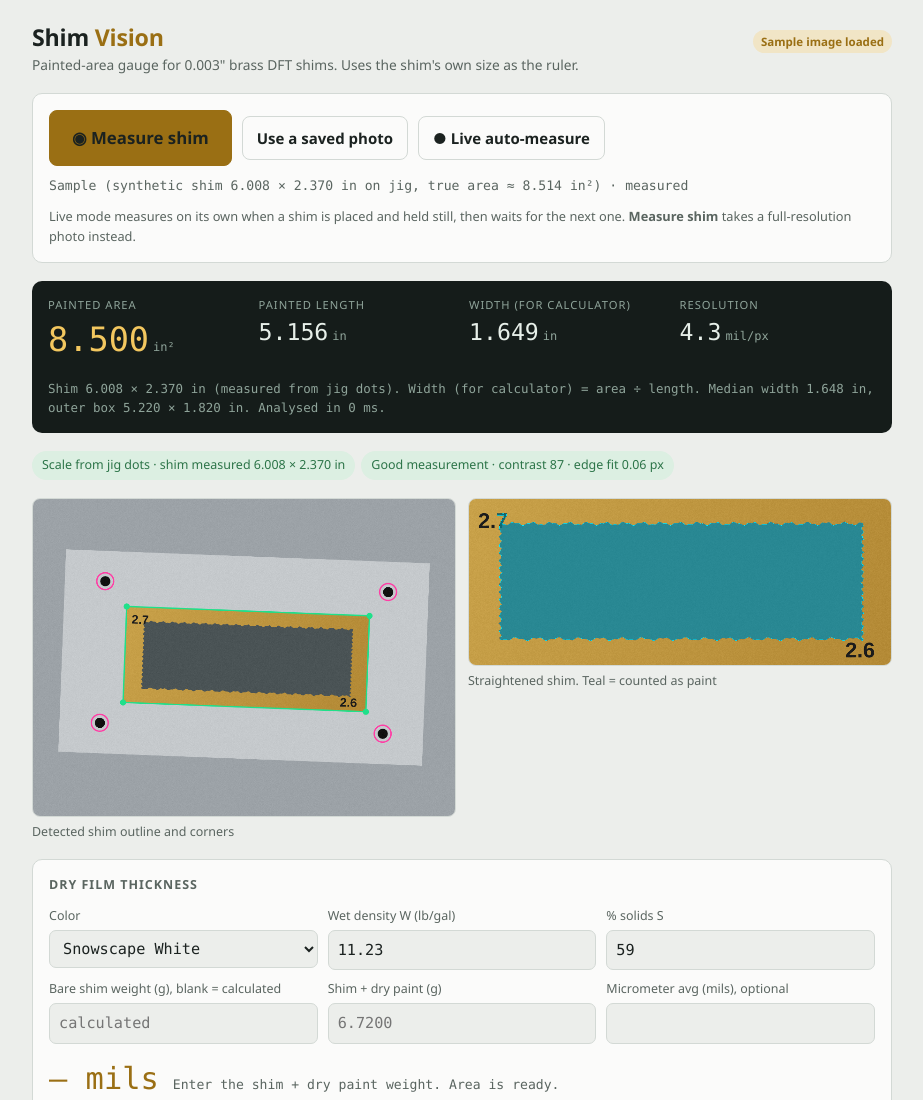
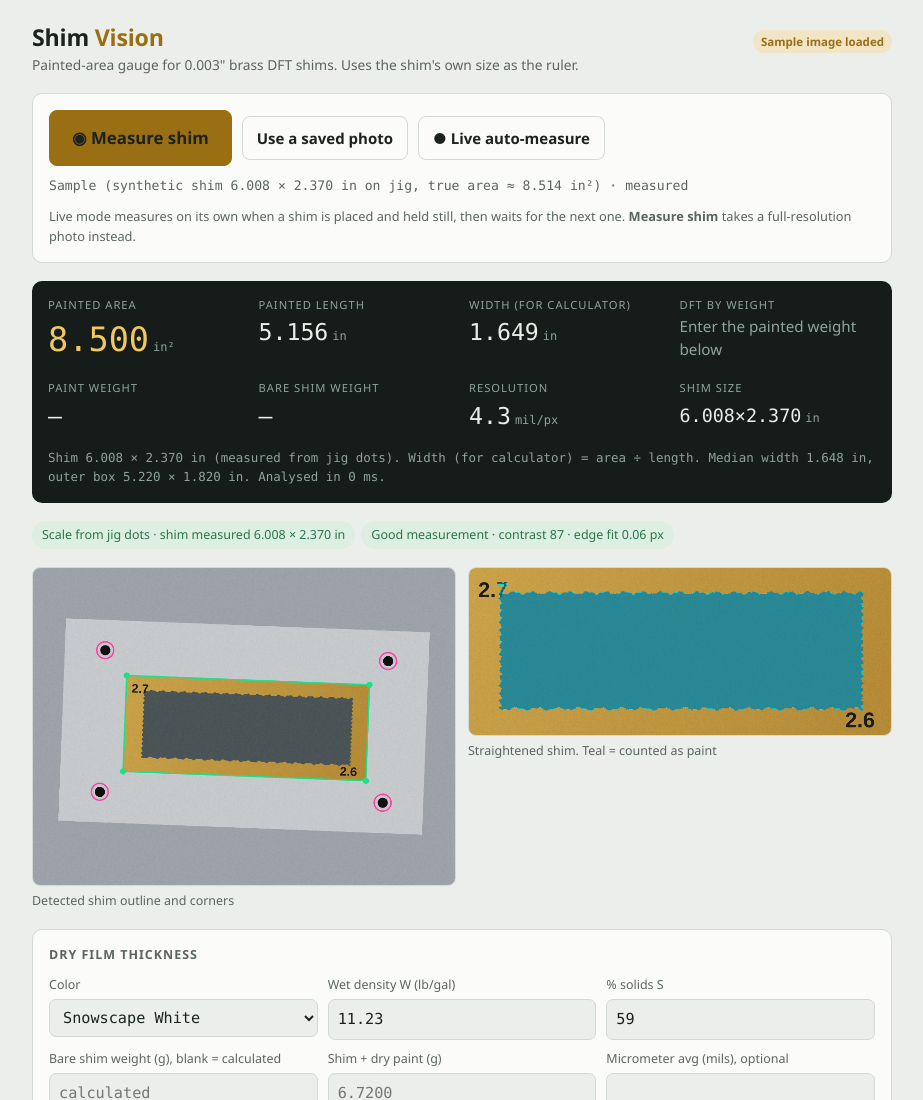
Before and after one commit to rjl4395-design/Shim-Vision, a plain HTML site: page index.html in a window 1280 px wide. Shown: the top 1100 px of the page, without its empty margins (178-1101 px from the left). Drawn offline with Linux system fonts and the light colour scheme.

Commit message:
Add files via upload

```diff
--- a/index.html
+++ b/index.html
@@ -62,6 +62,9 @@ h2{font-size:.78rem;margin:0;font-weight:600;text-transform:uppercase;letter-spa
 .readout .v{font-family:var(--mono);font-size:1.45rem;font-variant-numeric:tabular-nums;white-space:nowrap}
 .readout .v small{font-size:.75rem;color:var(--display-dim);margin-left:4px}
 .readout .main .v{font-size:2.1rem;color:#f3c75f}
+.readout .dftcell .v{color:#7fe0a8}
+#rShim{font-size:1.15rem;line-height:2.1rem}
+.readout .dftcell .v.wait{font-size:.95rem;color:var(--display-dim);white-space:normal;font-family:var(--sans)}
 .readout .note{grid-column:1/-1;font-size:.78rem;color:var(--display-dim);font-family:var(--mono)}
 @media (max-width:620px){.readout{grid-template-columns:repeat(2,minmax(0,1fr))}.readout .main{grid-column:1/-1}}
 .chips{display:flex;flex-wrap:wrap;gap:6px}
@@ -127,7 +130,11 @@ details p,details li{font-size:.85rem;color:var(--muted)}
     <div class="cell main"><span class="k">Painted area</span><span class="v" id="rArea">—</span></div>
     <div class="cell"><span class="k">Painted length</span><span class="v" id="rL">—</span></div>
     <div class="cell"><span class="k">Width (for calculator)</span><span class="v" id="rW">—</span></div>
+    <div class="cell main dftcell"><span class="k">DFT by weight</span><span class="v" id="rDFT">—</span></div>
+    <div class="cell"><span class="k">Paint weight</span><span class="v" id="rPaint">—</span></div>
+    <div class="cell"><span class="k" id="rBareK">Bare shim weight</span><span class="v" id="rBare">—</span></div>
     <div class="cell"><span class="k">Resolution</span><span class="v" id="rRes">—</span></div>
+    <div class="cell"><span class="k">Shim size</span><span class="v" id="rShim">—</span></div>
     <div class="note" id="rNote">Width (for calculator) = area ÷ length, so L × W in the Quick Calculator equals the measured area, ragged tape edge included.</div>
   </section>
 
@@ -628,6 +635,7 @@ function render(r){
   $("rL").innerHTML = r.Lin.toFixed(3) + "<small>in</small>";
   $("rW").innerHTML = r.Weff.toFixed(3) + "<small>in</small>";
   $("rRes").innerHTML = (r.res * 1000).toFixed(1) + "<small>mil/px</small>";
+  $("rShim").innerHTML = r.shimL.toFixed(3) + "×" + r.shimW.toFixed(3) + "<small>in</small>";
   $("rNote").textContent = `Shim ${r.shimL.toFixed(3)} × ${r.shimW.toFixed(3)} in (${r.scaleSrc === "jig" ? "measured from jig dots" : "entered size"}). Width (for calculator) = area ÷ length. Median width ${r.Wmed.toFixed(3)} in, outer box ${r.bbox[0].toFixed(3)} × ${r.bbox[1].toFixed(3)} in. Analysed in ${Math.round(r.ms)} ms.`;
   const ch = $("chips"); ch.textContent = "";
   let issues = 0;
@@ -675,6 +683,7 @@ function calcDFT(){
   const bareCalc = !(bare > 0); const sL = last && last.scaleSrc === "jig" ? last.shimL : settings.L, sW = last && last.scaleSrc === "jig" ? last.shimW : settings.W;
   if (bareCalc) bare = sL * sW * settings.T * 139.78;
   dftNow = null; $("addLog").disabled = !last;
+  const rd = $("rDFT"); rd.textContent = "Enter the painted weight below"; rd.className = "v wait"; $("rPaint").textContent = "—"; $("rBare").textContent = "—"; $("rBareK").textContent = "Bare shim weight";
   if (!last){ $("dftOut").textContent = "— mils"; $("dftMeta").textContent = "Measure a shim first."; return; }
   if (!(W > 0) || !(S > 0)){ $("dftOut").textContent = "— mils"; $("dftMeta").textContent = "Enter W and % solids for this color."; return; }
   if (!(pw > 0)){ $("dftOut").textContent = "— mils"; $("dftMeta").textContent = "Enter the shim + dry paint weight. Area is ready."; return; }
@@ -683,6 +692,9 @@ function calcDFT(){
   const dft = 1000 / 16.387064 * m / (rho * last.Ain);
   dftNow = { m, rho, dft, bare, bareCalc, mic: mic > 0 ? mic : null };
   $("dftOut").textContent = dft.toFixed(2) + " mils";
+  rd.className = "v"; rd.innerHTML = dft.toFixed(2) + "<small>mils</small>";
+  $("rPaint").innerHTML = m.toFixed(4) + "<small>g</small>";
+  $("rBare").innerHTML = bare.toFixed(4) + "<small>g</small>"; $("rBareK").textContent = bareCalc ? "Bare weight (calculated)" : "Bare weight (weighed)";
   $("dftMeta").textContent = (bareCalc ? `bare ${bare.toFixed(4)} g calculated (${sL.toFixed(3)}×${sW.toFixed(3)}×${settings.T} in brass; weigh it for best accuracy) · ` : "") + `paint ${m.toFixed(4)} g · ρ ${rho.toFixed(3)} g/cm³ · area ${last.Ain.toFixed(3)} in²` + (dftNow.mic ? ` · Mic − Weight ${(dftNow.mic - dft >= 0 ? "+" : "")}${(dftNow.mic - dft).toFixed(2)}` : "");
 }
 
```
